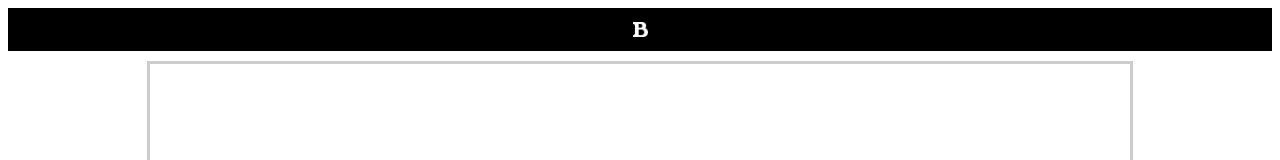
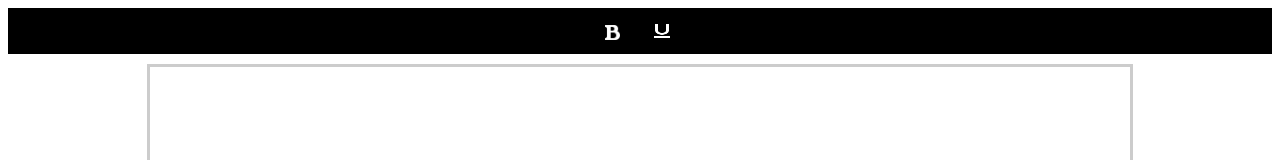
Before and after one commit to Dilhani-kosala/Text-Editor, a plain HTML site: page index.html in a window 1280 px wide. Shown: the top 160 px of the page. Drawn offline with Linux system fonts and the light colour scheme.

Commit message:
Underline Added

```diff
--- a/index.html
+++ b/index.html
@@ -58,6 +58,10 @@
             <img src="Resource/bold-xxl.png" width="15" height="15">
         </button>
 
+        <button onclick="underlineText()" class= "button">
+            <img src = "Resource/format_underline_white_192x192.png" width="28" height="18">
+        </button>
+
 
 
 
@@ -84,6 +88,10 @@ function boldText() {
     formatText('bold');
 }
 
+function underlineText() {
+     formatText('underline');
+}
+
 
 
 </script>
```
